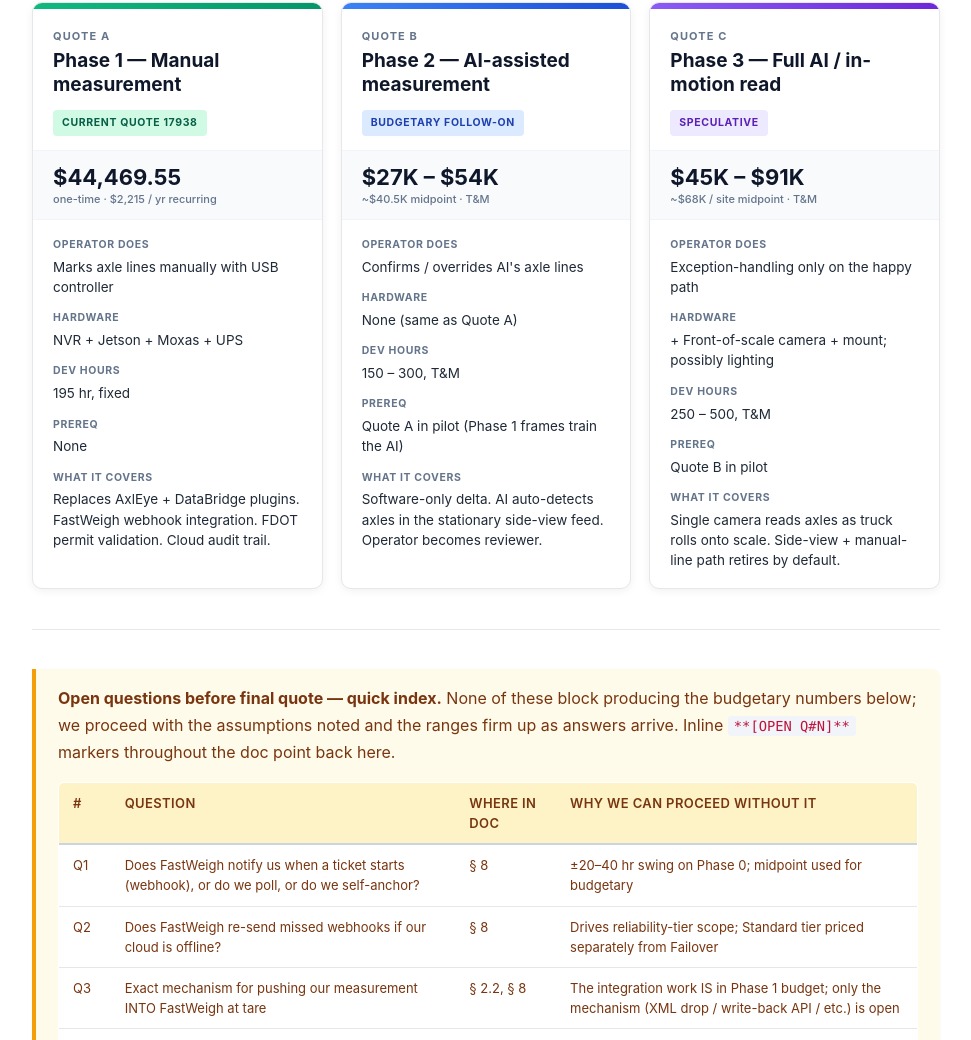
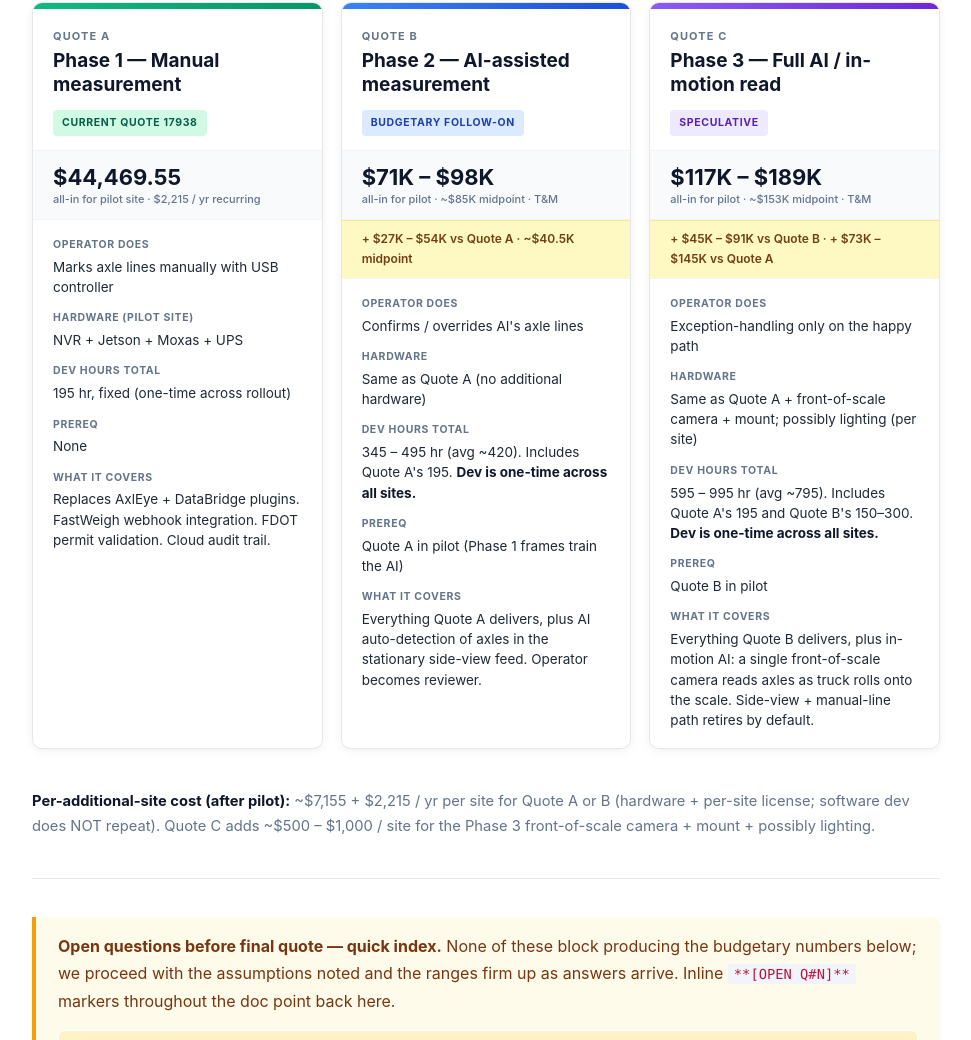
Before and after one commit to dividia-dev/jahna-sow-bundle, a plain HTML site: page index.html in a window 1280 px wide. Shown: the part 1218-2258 px from the top of the page, without its empty margins (284-1255 px from the left). Drawn offline with Linux system fonts and the light colour scheme.

Commit message:
Show all-in totals on quote cards + PDF mocks; clarify dev is one-time

```diff
--- a/assets/style.css
+++ b/assets/style.css
@@ -378,6 +378,16 @@ a.open-marker:hover { background: #fde047; color: #422006; }
   letter-spacing: 0;
 }
 
+.quote-card .card-delta {
+  padding: 8px 20px;
+  background: #fef9c3;
+  color: #713f12;
+  font-size: 12px;
+  font-weight: 600;
+  border-bottom: 1px solid #f1f5f9;
+  border-top: 1px solid #fde68a;
+}
+
 .quote-card .card-facts {
   padding: 16px 20px 18px 20px;
   margin: 0;
--- a/index.html
+++ b/index.html
@@ -77,11 +77,11 @@ Customer: E.R. Jahna Industries.
 <div class="card-phase">Phase 1 — Manual measurement</div>
 <div class="card-status status-active">Current Quote 17938</div>
 </div>
-<div class="card-total">$44,469.55<small>one-time · $2,215 / yr recurring</small></div>
+<div class="card-total">$44,469.55<small>all-in for pilot site · $2,215 / yr recurring</small></div>
 <dl class="card-facts">
 <dt>Operator does</dt><dd>Marks axle lines manually with USB controller</dd>
-<dt>Hardware</dt><dd>NVR + Jetson + Moxas + UPS</dd>
-<dt>Dev hours</dt><dd>195 hr, fixed</dd>
+<dt>Hardware (pilot site)</dt><dd>NVR + Jetson + Moxas + UPS</dd>
+<dt>Dev hours total</dt><dd>195 hr, fixed (one-time across rollout)</dd>
 <dt>Prereq</dt><dd>None</dd>
 <dt>What it covers</dt><dd>Replaces AxlEye + DataBridge plugins. FastWeigh webhook integration. FDOT permit validation. Cloud audit trail.</dd>
 </dl>
@@ -92,13 +92,14 @@ Customer: E.R. Jahna Industries.
 <div class="card-phase">Phase 2 — AI-assisted measurement</div>
 <div class="card-status status-budgetary">Budgetary follow-on</div>
 </div>
-<div class="card-total">$27K – $54K<small>~$40.5K midpoint · T&amp;M</small></div>
+<div class="card-total">$71K – $98K<small>all-in for pilot · ~$85K midpoint · T&amp;M</small></div>
+<div class="card-delta">+ $27K – $54K vs Quote A · ~$40.5K midpoint</div>
 <dl class="card-facts">
 <dt>Operator does</dt><dd>Confirms / overrides AI's axle lines</dd>
-<dt>Hardware</dt><dd>None (same as Quote A)</dd>
-<dt>Dev hours</dt><dd>150 – 300, T&amp;M</dd>
+<dt>Hardware</dt><dd>Same as Quote A (no additional hardware)</dd>
+<dt>Dev hours total</dt><dd>345 – 495 hr (avg ~420). Includes Quote A's 195. <strong>Dev is one-time across all sites.</strong></dd>
 <dt>Prereq</dt><dd>Quote A in pilot (Phase 1 frames train the AI)</dd>
-<dt>What it covers</dt><dd>Software-only delta. AI auto-detects axles in the stationary side-view feed. Operator becomes reviewer.</dd>
+<dt>What it covers</dt><dd>Everything Quote A delivers, plus AI auto-detection of axles in the stationary side-view feed. Operator becomes reviewer.</dd>
 </dl>
 </div><div class="quote-card quote-c">
 <div class="card-band band-c"></div>
@@ -107,15 +108,16 @@ Customer: E.R. Jahna Industries.
 <div class="card-phase">Phase 3 — Full AI / in-motion read</div>
 <div class="card-status status-speculative">Speculative</div>
 </div>
-<div class="card-total">$45K – $91K<small>~$68K / site midpoint · T&amp;M</small></div>
+<div class="card-total">$117K – $189K<small>all-in for pilot · ~$153K midpoint · T&amp;M</small></div>
+<div class="card-delta">+ $45K – $91K vs Quote B · + $73K – $145K vs Quote A</div>
 <dl class="card-facts">
 <dt>Operator does</dt><dd>Exception-handling only on the happy path</dd>
-<dt>Hardware</dt><dd>+ Front-of-scale camera + mount; possibly lighting</dd>
-<dt>Dev hours</dt><dd>250 – 500, T&amp;M</dd>
+<dt>Hardware</dt><dd>Same as Quote A + front-of-scale camera + mount; possibly lighting (per site)</dd>
+<dt>Dev hours total</dt><dd>595 – 995 hr (avg ~795). Includes Quote A's 195 and Quote B's 150–300. <strong>Dev is one-time across all sites.</strong></dd>
 <dt>Prereq</dt><dd>Quote B in pilot</dd>
-<dt>What it covers</dt><dd>Single camera reads axles as truck rolls onto scale. Side-view + manual-line path retires by default.</dd>
+<dt>What it covers</dt><dd>Everything Quote B delivers, plus in-motion AI: a single front-of-scale camera reads axles as truck rolls onto the scale. Side-view + manual-line path retires by default.</dd>
 </dl>
-</div></div><hr>
+</div></div><p class="muted text-small" style="margin-top: 14px;"><strong>Per-additional-site cost (after pilot):</strong> ~$7,155 + $2,215 / yr per site for Quote A or B (hardware + per-site license; software dev does NOT repeat). Quote C adds ~$500 – $1,000 / site for the Phase 3 front-of-scale camera + mount + possibly lighting.</p><hr>
 <blockquote id="open-questions-summary">
 <p><strong>Open questions before final quote — quick index.</strong> None of these block producing the budgetary numbers below; we proceed with the assumptions noted and the ranges firm up as answers arrive. Inline <code>**[OPEN Q#N]**</code> markers throughout the doc point back here.</p>
 <table>
```
Also changed, not shown: quote-mocks/phase2.html (+14 -3 lines), quote-mocks/phase3.html (+15 -3 lines), 2 other files.
